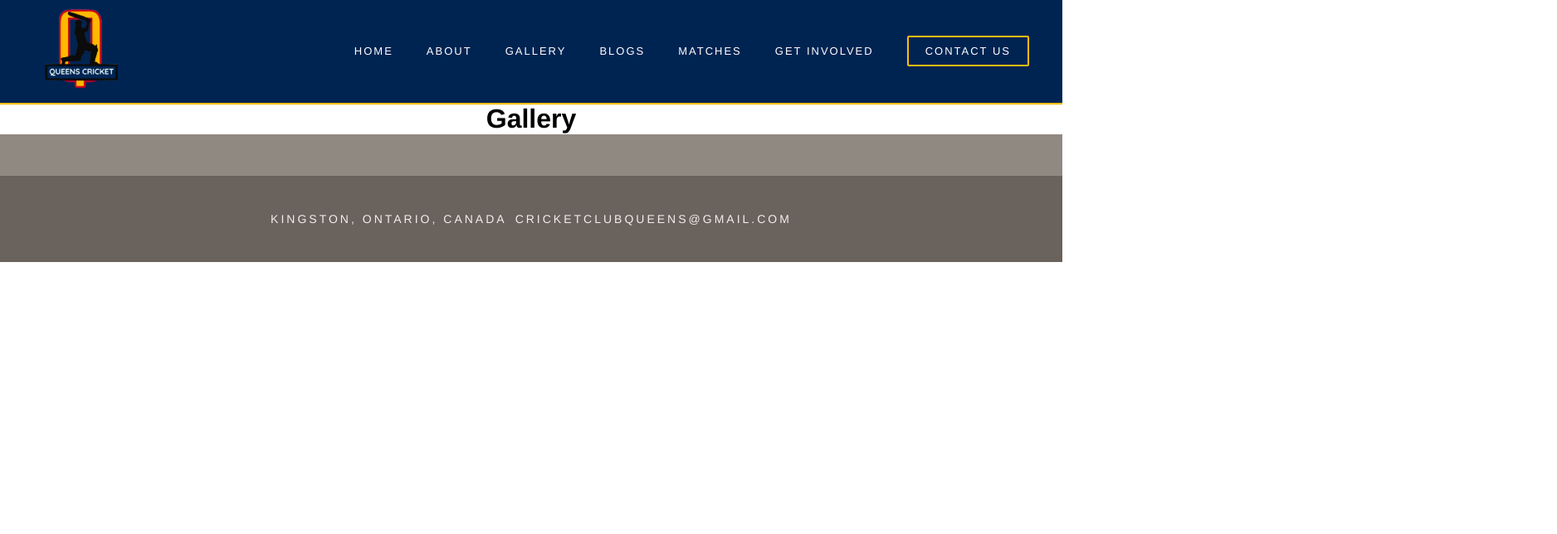
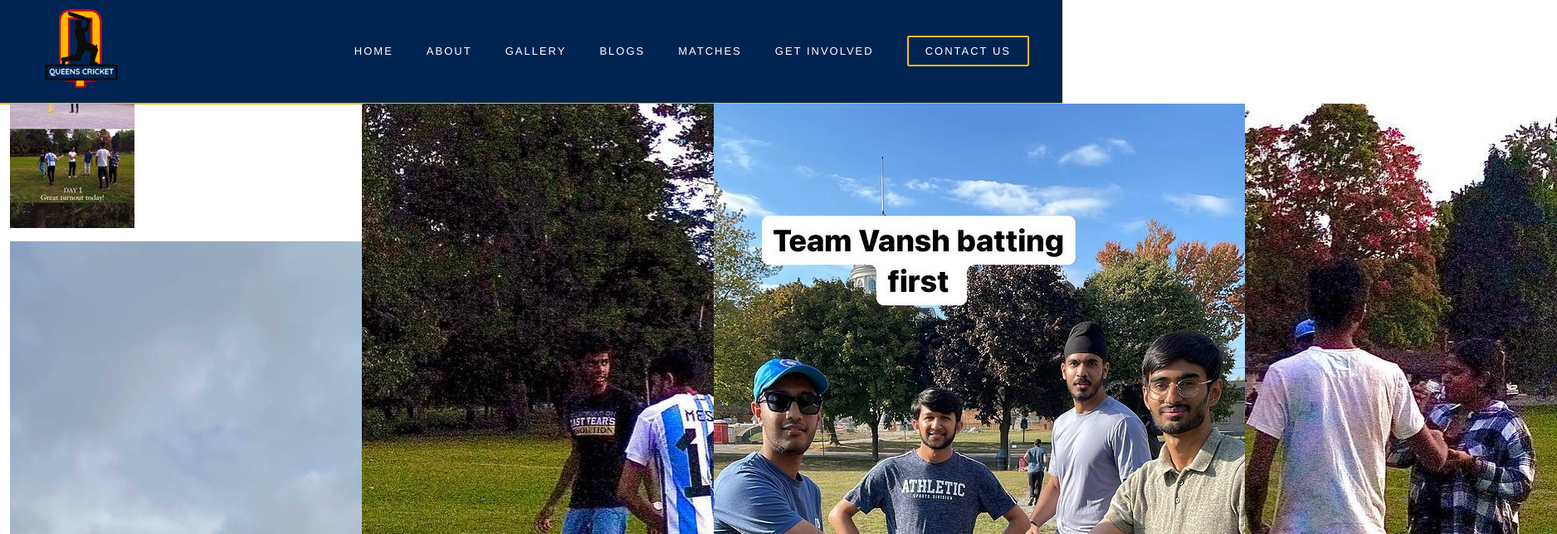
Before and after one commit to Tanksis/qweb_cricket, a React (Vite) app: page /gallery in a window 1280 px wide. Shown: the top 644 px of the page at 83% size, 1876 px wide, since content can reach past the window. Built offline with nearby package versions, Linux system fonts and the light colour scheme; some icons are missing.

Commit message:
updated attempt on making the gallery page with error

```diff
--- a/src/pages/Gallery/Gallery.css
+++ b/src/pages/Gallery/Gallery.css
@@ -1,4 +1,87 @@
-.about-sections {
+.gallery {
+  -webkit-column-count: 3;
+  -moz-column-count: 3;
+  column-count: 3;
+  -webkit-column-width: 33%;
+  -moz-column-width: 33%;
+  column-width: 33%;
+  padding: 0 12px;
+}
+.gallery .Pictures {
+  -webkit-transition: all 350ms ease;
+  transition: all 350ms ease;
+  cursor: pointer;
+  margin-bottom: 12px;
+}
+.gallery .Pictures:hover {
+  filter: opacity(0.8);
+}
+
+@media (max-width: 991px) {
+  .gallery {
+    -webkit-column-count: 2;
+    -moz-column-count: 2;
+    column-count: 2;
+  }
+}
+/*model*/
+
+.model {
+  width: 100%;
+  height: 100vh;
+  position: fixed;
+  top: 0;
+  left: 0;
   display: flex;
-  justify-content: space-between;
+  justify-content: center;
+  align-items: center;
+  background-color: black;
+  transition: opacity 0.4s ease, visability 0.4s ease,
+    transform 0.5s ease-in-out;
+  visibility: hidden;
+  opacity: 0;
+  transform: scale(0);
+  overflow: hidden;
+  z-index: 999;
 }
+
+.model .open {
+  visibility: visible;
+  opacity: 1;
+  transform: scale(1);
+}
+
+.model img {
+  width: auto;
+  max-width: 100%;
+  height: auto;
+  max-height: 100%;
+  display: block;
+  line-height: 0;
+  box-sizing: border-box;
+  padding: 20px 0 20px;
+  margin: 0 auto;
+}
+
+.model.open svg {
+  position: fixed;
+  top: 10px;
+  right: 10px;
+  width: 2rem;
+  height: 2rem;
+  padding: 5px;
+  background-color: black;
+  color: cornsilk;
+  cursor: pointer;
+}
+.model.open svg {
+  position: fixed;
+  top: 10px;
+  right: 10px;
+  width: 2rem;
+  height: 2rem;
+  padding: 5px;
+  background-color: black;
+  color: white;
+  cursor: pointer;
+}
--- a/src/pages/Gallery/Gallery.jsx
+++ b/src/pages/Gallery/Gallery.jsx
@@ -1,6 +1,7 @@
 import AboutSection from "../../components/AboutSection/AboutSection";
 import "./Gallery.css";
-import React from "react";
+import CloseIcon from "@material-ui/icons/Close";
+import React, { useState } from "react";
 import Img1 from "./Photos/img1.jpg";
 import Img2 from "./Photos/img2.jpg";
 import Img3 from "./Photos/img3.jpeg";
@@ -35,25 +36,28 @@
       imgSrc: Img6,
     },
   ];
+  const [model, setModel] = useState(false);
+  const [tempingSrc, setTempImgSrc] = useState("");
 
+  const getImg = (imgSrc) => {
+    setTempImgSrc(imgSrc);
+    setModel(true);
+  };
   return (
     <>
-      <h1 style={{ textAlign: "center" }}>Gallery</h1>
-    </>
-  );
-
-  return (
-    <div className="about-sections">
-      <AboutSection title={title} content={content} />
-    </div>
-  );
-  return (
-    <>
+      <div className={model ? "model open" : "model"}>
+        <img src={tempingSrc} />
+        <CloseIcon onClick={() => setModel(false)} />
+      </div>
       <div className="gallery">
         {data.map((item, index) => {
           return (
-            <div className="Pictures" key={index}>
-              <img src={p.imgSrc} />
+            <div
+              className="Pictures"
+              key={index}
+              onClick={() => getImg(item.imgSrc)}
+            >
+              <img src={item.imgSrc} style={{ width: "100" }} />
             </div>
           );
         })}
```
